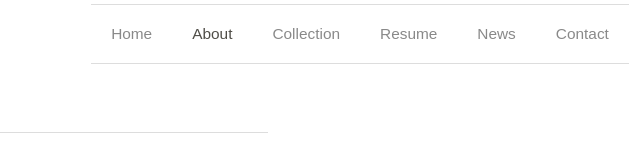
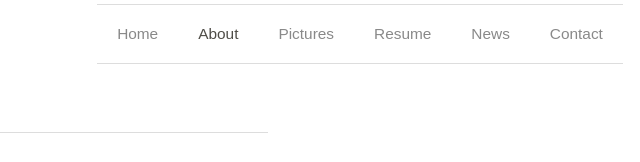
Before and after one commit to seench/SeoKhamzaev, a plain HTML site: page about.html in a window 1280 px wide. Shown: the part 238-400 px from the top of the page, 280-920 px from the left. Drawn offline with Linux system fonts and the light colour scheme; a web font is replaced by a local one.

Commit message:
Update about.html
Signed-off-by: seench <76238717+seench@users.noreply.github.com>

```diff
--- a/about.html
+++ b/about.html
@@ -63,7 +63,7 @@
                         </li>
 
                         <li>
-                            <a href="collection.html">Collection</a>
+                            <a href="collection.html">Pictures</a>
                         </li>
                         <li>
                             <a href="resume.html">Resume</a>
```
